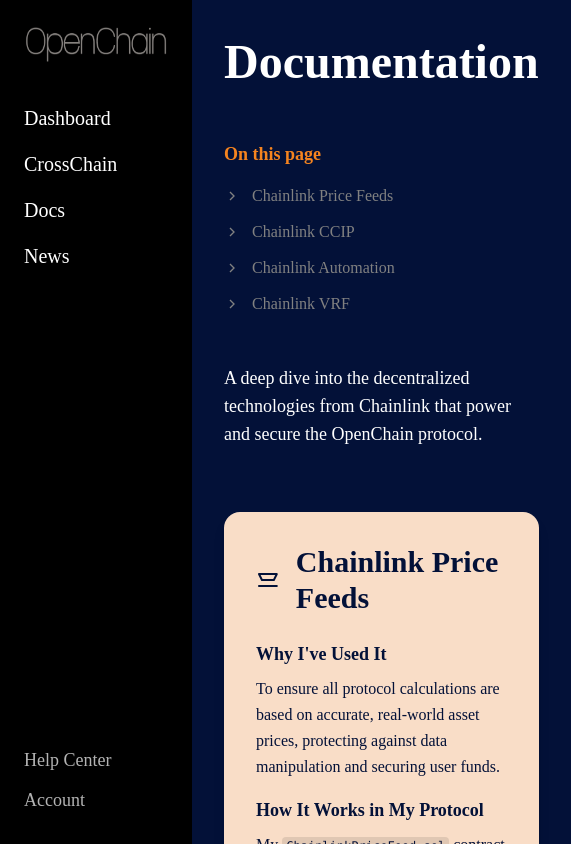
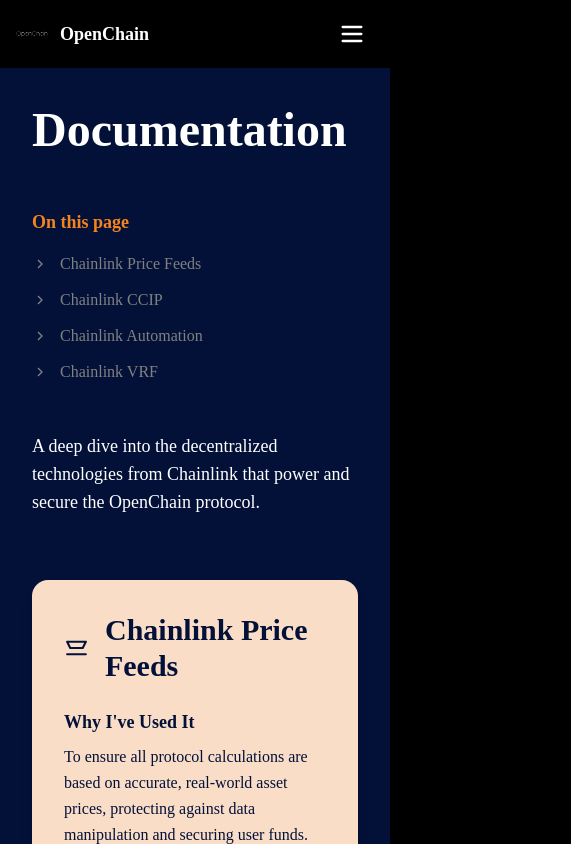
Before and after one commit to ayushshrivastv/OpenChain, a Next.js app: page /docs in a window 390 px wide. Shown: the top 844 px of the page, 571 px wide, since content can reach past the window. Built offline with nearby package versions, Linux system fonts and the light colour scheme.

Commit message:
feat: Implement cross-chain page and sync wallet button

```diff
--- /dev/null
+++ b/src/app/crosschain/page.tsx
@@ -0,0 +1,26 @@
+"use client";
+
+import { WalletButton } from "@/components/WalletButton";
+import { ClientOnly } from "@/components/ClientOnly";
+import { SolanaWalletProvider } from "@/components/SolanaWalletProvider";
+import { Toaster } from "@/components/ui/sonner";
+import ClientBody from "../ClientBody";
+
+export default function CrossChainPage() {
+  return (
+    <ClientOnly>
+      <ClientBody>
+        <SolanaWalletProvider>
+          <div className="min-h-screen p-4 sm:p-6 lg:p-8">
+            <div className="flex justify-end">
+              <WalletButton />
+            </div>
+            <div className="flex flex-col items-center justify-center flex-grow pt-16">
+            </div>
+          </div>
+          <Toaster />
+        </SolanaWalletProvider>
+      </ClientBody>
+    </ClientOnly>
+  );
+}
--- a/src/app/layout.tsx
+++ b/src/app/layout.tsx
@@ -1,6 +1,6 @@
 import type { Metadata } from "next";
 import "./globals.css";
-import { LeftSidebar } from "@/components/LeftSidebar";
+import { AppShell } from "@/components/AppShell";
 
 export const metadata: Metadata = {
   title: "OnChain - Cross-Chain DeFi Protocol",
@@ -15,12 +15,9 @@
   return (
     <html lang="en" className="dark">
       <body className="min-h-screen antialiased bg-black text-white">
-        <div className="flex">
-          <LeftSidebar />
-          <main className="flex-1 pl-48">
-            {children}
-          </main>
-        </div>
+        <AppShell>
+          {children}
+        </AppShell>
       </body>
     </html>
   );
--- /dev/null
+++ b/src/components/AppShell.tsx
@@ -0,0 +1,21 @@
+"use client";
+
+import { useState } from 'react';
+import { LeftSidebar } from "@/components/LeftSidebar";
+import { MobileHeader } from "@/components/MobileHeader";
+
+export function AppShell({ children }: { children: React.ReactNode }) {
+  const [sidebarOpen, setSidebarOpen] = useState(false);
+
+  return (
+    <>
+      <LeftSidebar isOpen={sidebarOpen} onClose={() => setSidebarOpen(false)} />
+      <div className="lg:pl-48 flex flex-col min-h-screen">
+        <MobileHeader onMenuClick={() => setSidebarOpen(true)} />
+        <main className="flex-1">
+          {children}
+        </main>
+      </div>
+    </>
+  );
+}
--- a/src/components/LeftSidebar.tsx
+++ b/src/components/LeftSidebar.tsx
@@ -3,6 +3,8 @@
 import Link from "next/link";
 import { useState } from "react";
 import { cn } from "@/lib/utils";
+import Image from "next/image";
+import { X } from "lucide-react";
 
 const navigationItems = [
   { name: "Dashboard", href: "/" },
@@ -11,7 +13,12 @@
   { name: "News", href: "/news" },
 ];
 
-export function LeftSidebar() {
+interface LeftSidebarProps {
+  isOpen: boolean;
+  onClose: () => void;
+}
+
+export function LeftSidebar({ isOpen, onClose }: LeftSidebarProps) {
   const [hoveredItem, setHoveredItem] = useState<string | null>(null);
   const [showHelpModal, setShowHelpModal] = useState(false);
   const [showAccountModal, setShowAccountModal] = useState(false);
@@ -22,9 +29,26 @@
 
   return (
     <>
-      <div className="fixed left-0 top-0 h-full w-48 py-6 px-4 bg-black flex flex-col">
-        <div className="flex items-center justify-center mb-8 px-2">
-          <img src="/OpenChain_logo.png" alt="OpenChain Logo" className="h-10 w-auto" />
+      {/* Overlay for mobile */}
+      <div
+        className={cn(
+          "fixed inset-0 bg-black/60 z-40 lg:hidden",
+          isOpen ? "block" : "hidden"
+        )}
+        onClick={onClose}
+      ></div>
+
+      {/* Sidebar */}
+      <div className={cn(
+        "fixed left-0 top-0 h-full w-60 py-6 px-4 bg-black flex flex-col transition-transform duration-300 ease-in-out z-50",
+        "lg:translate-x-0 lg:w-48",
+        isOpen ? "translate-x-0" : "-translate-x-full"
+      )}>
+        <div className="flex items-center justify-between lg:justify-center mb-8 px-2">
+          <Image src="/OpenChain_logo.png" alt="OpenChain Logo" width={40} height={40} className="h-10 w-auto" />
+          <button onClick={onClose} className="lg:hidden text-white p-2 -mr-2">
+            <X size={24} />
+          </button>
         </div>
         <nav className="flex-1">
           <ul className="space-y-0.5">
--- /dev/null
+++ b/src/components/MobileHeader.tsx
@@ -0,0 +1,22 @@
+"use client";
+
+import { Menu } from 'lucide-react';
+import Image from 'next/image';
+
+interface MobileHeaderProps {
+  onMenuClick: () => void;
+}
+
+export function MobileHeader({ onMenuClick }: MobileHeaderProps) {
+  return (
+    <header className="lg:hidden flex items-center justify-between px-4 py-3 bg-black/80 backdrop-blur-sm sticky top-0 z-40">
+      <div className="flex items-center gap-3">
+        <Image src="/OpenChain_logo.png" alt="OpenChain Logo" width={32} height={32} />
+        <span className="font-bold text-lg">OpenChain</span>
+      </div>
+      <button onClick={onMenuClick} className="text-white p-2">
+        <Menu size={28} />
+      </button>
+    </header>
+  );
+}
```
